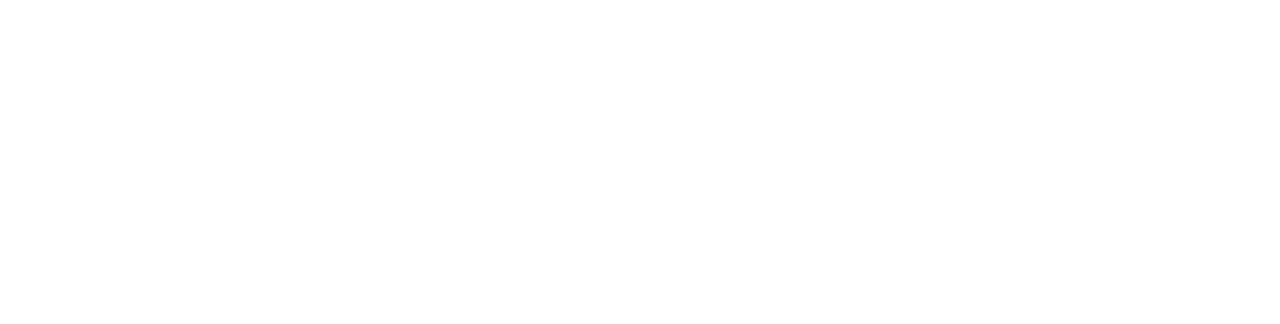
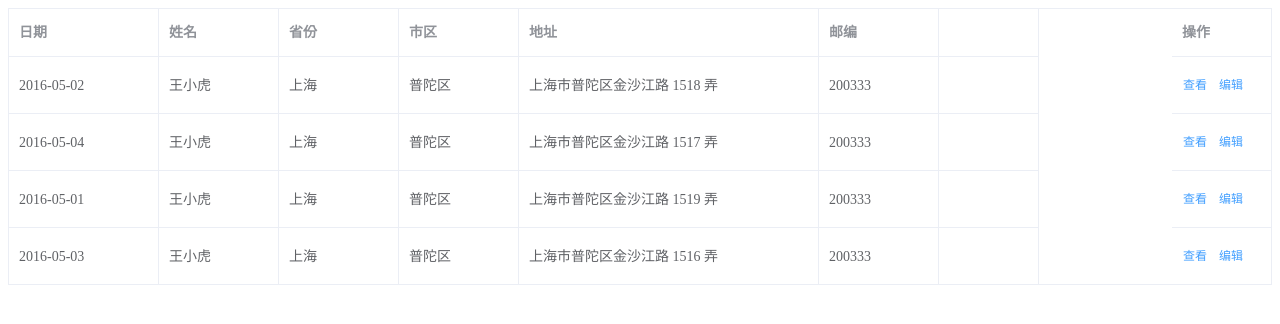
Before and after one commit to 1054329489/vue-demo, a Vue app: page /trader in a window 1280 px wide. Shown: the top 324 px of the page. Built offline with nearby package versions, Linux system fonts and the light colour scheme.

Commit message:
-feat new trader page

```diff
--- a/package.json
+++ b/package.json
@@ -18,6 +18,7 @@
     "mockjs": "^1.0.1-beta3",
     "vue": "^2.5.2",
     "vue-router": "^3.0.1",
+    "vuex": "^3.1.1",
     "webpack": "^3.12.0",
     "webpack-cli": "^3.3.9",
     "webpack-dev-server": "^2.11.5"
--- a/src/components/InputForm.vue
+++ b/src/components/InputForm.vue
@@ -4,9 +4,9 @@
       <el-select v-model="ruleForm.cusip" placeholder="choose the cusip" value="" :clearable="true" style="width: 100%">
         <el-option
           v-for="item in cusip"
-          :key="item.cusip"
-          :label="item.cusip"
-          :value="item.cusip">
+          :key="item"
+          :label="item"
+          :value="item">
         </el-option>
       </el-select>
     </el-form-item>
@@ -81,14 +81,17 @@
   beforeCreate () {
     this.$nextTick(function () {
       let _this = this
-      this.$http.get('/allCusip').then(res => {
-        _this.cusip = res.data.posts
+      this.$http.get('/all-cusip').then(res => {
+        _this.cusip = res.data
+        console.log(res)
       })
-      this.$http.get('/allSeller').then(res => {
-        _this.seller = res.data.posts
+      this.$http.get('/all-seller').then(res => {
+        _this.seller = res.data
+        console.log(res)
       })
-      this.$http.get('/allClient').then(res => {
-        _this.client = res.data.posts
+      this.$http.get('/all-client').then(res => {
+        _this.client = res.data
+        console.log(res)
       })
     })
   },
--- a/src/main.js
+++ b/src/main.js
@@ -5,10 +5,10 @@
 import ElementUI from 'element-ui'
 import 'element-ui/lib/theme-chalk/index.css'
 import router from './router'
-import Mock from './mock/index'
+// import Mock from './mock/index'
 import axios from 'axios'
 
-axios.defaults.baseURL = 'http://localhost:8080'
+axios.defaults.baseURL = 'http://localhost:8080/tps'
 Vue.prototype.$http = axios
 /* eslint-disable */
 import locale from 'element-ui/lib/locale/lang/en'
--- a/src/mock/index.js
+++ b/src/mock/index.js
@@ -1,6 +1,6 @@
 const Mock = require('mockjs')
 const Random = Mock.Random
-const domain = 'http://localhost:8080'
+const domain = 'http://localhost:8080/tps'
 const code = 200
 
 const postData = req => {
--- a/src/router/index.js
+++ b/src/router/index.js
@@ -3,6 +3,7 @@
 import HelloWorld from '@/views/hello/Hello'
 import Login from '@/views/login/Login'
 import InputForm from '@/components/InputForm'
+import Trader from '@/views/trader/Trader'
 
 Vue.use(Router)
 
@@ -27,6 +28,11 @@
       path: '/inputForm',
       name: 'InputForm',
       component: InputForm
+    },
+    {
+      path: '/trader',
+      name: 'Trader',
+      component: Trader
     }
   ]
 })
--- /dev/null
+++ b/src/views/trader/Trader.vue
@@ -0,0 +1,91 @@
+<template>
+  <el-table
+    :data="tableData"
+    border
+    style="width: 100%">
+    <el-table-column
+      fixed
+      prop="date"
+      label="日期"
+      width="150">
+    </el-table-column>
+    <el-table-column
+      prop="name"
+      label="姓名"
+      width="120">
+    </el-table-column>
+    <el-table-column
+      prop="province"
+      label="省份"
+      width="120">
+    </el-table-column>
+    <el-table-column
+      prop="city"
+      label="市区"
+      width="120">
+    </el-table-column>
+    <el-table-column
+      prop="address"
+      label="地址"
+      width="300">
+    </el-table-column>
+    <el-table-column
+      prop="zip"
+      label="邮编"
+      width="120">
+    </el-table-column>
+    <el-table-column
+      fixed="right"
+      label="操作"
+      width="100">
+      <template slot-scope="scope">
+        <el-button @click="handleClick(scope.row)" type="text" size="small">查看</el-button>
+        <el-button type="text" size="small">编辑</el-button>
+      </template>
+    </el-table-column>
+  </el-table>
+</template>
+
+<script>
+  export default {
+    methods: {
+      handleClick (row) {
+        console.log(row)
+      }
+    },
+
+    data () {
+      return {
+        tableData: [{
+          date: '2016-05-02',
+          name: '王小虎',
+          province: '上海',
+          city: '普陀区',
+          address: '上海市普陀区金沙江路 1518 弄',
+          zip: 200333
+        }, {
+          date: '2016-05-04',
+          name: '王小虎',
+          province: '上海',
+          city: '普陀区',
+          address: '上海市普陀区金沙江路 1517 弄',
+          zip: 200333
+        }, {
+          date: '2016-05-01',
+          name: '王小虎',
+          province: '上海',
+          city: '普陀区',
+          address: '上海市普陀区金沙江路 1519 弄',
+          zip: 200333
+        }, {
+          date: '2016-05-03',
+          name: '王小虎',
+          province: '上海',
+          city: '普陀区',
+          address: '上海市普陀区金沙江路 1516 弄',
+          zip: 200333
+        }]
+      }
+    }
+  }
+</script>
```
Also changed, not shown: src/views/login/Login.vue (+14 -19 lines), 1 other file (tests, documents, lock files or other folders).
